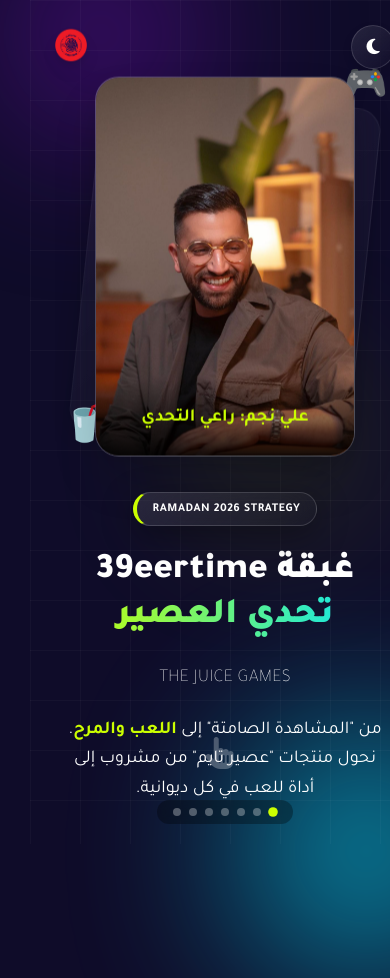
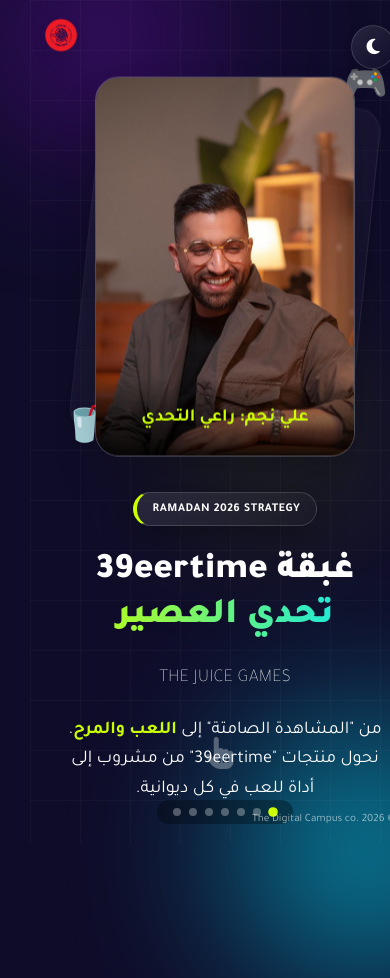
Before and after one commit to wasilonline-h/39eertime, a plain HTML site: page index.html in a window 390 px wide. Shown: the top 978 px of the page. Drawn offline with nearby package versions, Linux system fonts and the light colour scheme.

Commit message:
Update index.html

````diff
--- a/index.html
+++ b/index.html
@@ -10,7 +10,7 @@
 
     <style>
         :root {
-            /* Core Brand Colors (Constant) */
+            /* Core Brand Colors */
             --neon-purple: #6a0dad;
             --neon-blue: #00e5ff;
             --neon-lime: #ccff00;
@@ -18,7 +18,7 @@
             /* Default Dark Theme Variables */
             --bg-color: #0f0c29;
             --text-primary: #ffffff;
-            --text-secondary: rgba(255, 255, 255, 0.7);
+            --text-secondary: rgba(255, 255, 255, 0.8);
             --card-bg: linear-gradient(135deg, rgba(255, 255, 255, 0.1), rgba(255, 255, 255, 0.01));
             --card-border: rgba(255, 255, 255, 0.15);
             --card-shadow: 0 8px 32px 0 rgba(0, 0, 0, 0.37);
@@ -29,17 +29,16 @@
 
         [data-theme="light"] {
             /* Light Theme Variables */
-            --bg-color: #f3f4f6; /* Light Grey */
-            --text-primary: #1f2937; /* Dark Grey/Black */
-            --text-secondary: #4b5563; /* Medium Grey */
-            --card-bg: linear-gradient(135deg, rgba(255, 255, 255, 0.85), rgba(255, 255, 255, 0.4));
+            --bg-color: #f3f4f6;
+            --text-primary: #1f2937;
+            --text-secondary: #4b5563;
+            --card-bg: linear-gradient(135deg, rgba(255, 255, 255, 0.9), rgba(255, 255, 255, 0.5));
             --card-border: rgba(255, 255, 255, 1);
             --card-shadow: 0 8px 32px 0 rgba(31, 38, 135, 0.1);
             --nav-bg: rgba(255, 255, 255, 0.5);
             --nav-dot: rgba(0, 0, 0, 0.2);
-            --nav-dot-active: #6a0dad; /* Purple for contrast in light mode */
+            --nav-dot-active: #6a0dad;
 
-            /* Adjust Neon colors slightly for light background visibility if needed */
             --neon-blue: #00b5cc;
             --neon-lime: #a3cc00;
         }
@@ -56,7 +55,6 @@
             transition: background-color 0.5s ease, color 0.5s ease;
         }
 
-        /* Text Utilities utilizing CSS Variables */
         .text-primary { color: var(--text-primary); }
         .text-secondary { color: var(--text-secondary); }
         .text-brand-lime { color: var(--neon-lime); }
@@ -73,8 +71,6 @@
             animation: moveOrb 20s infinite alternate;
             transition: opacity 0.5s ease;
         }
-
-        /* In light mode, reduce orb opacity slightly so it's not too washed out */
         [data-theme="light"] .bg-orb { opacity: 0.4; }
 
         .orb-1 { top: -10%; left: -10%; width: 50vw; height: 50vw; background: var(--neon-purple); animation-delay: 0s; }
@@ -101,13 +97,15 @@
             pointer-events: none;
             transition: all 0.6s cubic-bezier(0.2, 0.8, 0.2, 1);
             overflow: hidden;
+            z-index: 1; /* Base level */
         }
 
+        /* Force visibility for active slide */
         .slide-container.active {
-            opacity: 1;
-            transform: scale(1) translateY(0);
+            opacity: 1 !important;
+            transform: scale(1) translateY(0) !important;
             pointer-events: all;
-            z-index: 10;
+            z-index: 20; /* Bring to front */
         }
 
         /* Inner Scroll Wrapper */
@@ -121,7 +119,7 @@
             align-items: center;
             justify-content: flex-start;
             padding-top: 2rem;
-            padding-bottom: 4rem;
+            padding-bottom: 5rem;
             -ms-overflow-style: none;
             scrollbar-width: none;
         }
@@ -147,15 +145,9 @@
             transition: background 0.5s ease, border 0.5s ease, box-shadow 0.5s ease;
         }
 
-        /* Typography Gradients */
+        /* Gradients */
         .text-gradient-lime {
             background: linear-gradient(to right, var(--neon-lime), var(--neon-blue));
-            -webkit-background-clip: text;
-            -webkit-text-fill-color: transparent;
-        }
-
-        .text-gradient-purple {
-            background: linear-gradient(to right, #d53369, #daae51);
             -webkit-background-clip: text;
             -webkit-text-fill-color: transparent;
         }
@@ -175,16 +167,16 @@
                 linear-gradient(90deg, rgba(255, 255, 255, 0.03) 1px, transparent 1px);
             background-size: 50px 50px;
             pointer-events: none;
-            z-index: 1;
+            z-index: 2; /* Above orbs, below content */
         }
-        /* In light mode, grid overlay needs to be dark lines */
+
         [data-theme="light"] .grid-overlay {
             background-image:
                 linear-gradient(rgba(0, 0, 0, 0.03) 1px, transparent 1px),
                 linear-gradient(90deg, rgba(0, 0, 0, 0.03) 1px, transparent 1px);
         }
 
-        /* Minimal Navigation Dots */
+        /* Navigation Dots */
         .min-nav {
             position: fixed;
             bottom: 20px;
@@ -232,18 +224,14 @@
             50% { opacity: 1; transform: translateX(-50%) translateX(-10px); }
         }
 
-        /* Theme Toggle Button - Corrected Positioning */
+        /* Theme Toggle Button - Safe Position */
         .theme-toggle-btn {
             position: fixed;
-            /* Top: Add generous safe area */
             top: 25px;
             top: calc(25px + env(safe-area-inset-top));
-
-            /* Right: Move it further away from the edge to prevent cropping */
             right: 25px;
             right: calc(25px + env(safe-area-inset-right));
-
-            z-index: 999; /* Ensure it's on top of everything */
+            z-index: 999;
             width: 44px;
             height: 44px;
             border-radius: 50%;
@@ -259,18 +247,24 @@
             transition: all 0.3s ease;
             box-shadow: 0 4px 10px rgba(0,0,0,0.1);
         }
-        .theme-toggle-btn:hover {
-            transform: scale(1.1);
+
+        /* Copyright - Safe Position */
+        .copyright {
+            position: fixed;
+            bottom: 15px;
+            bottom: calc(15px + env(safe-area-inset-bottom));
+            right: 25px;
+            right: calc(25px + env(safe-area-inset-right));
+            z-index: 99;
+            opacity: 0.6;
+            font-size: 0.7rem;
+            color: var(--text-primary);
+            pointer-events: none;
         }
 
         @media (min-width: 768px) {
-            .theme-toggle-btn {
-                top: 30px;
-                right: 30px;
-                width: 48px;
-                height: 48px;
-                font-size: 1.2rem;
-            }
+            .theme-toggle-btn { top: 30px; right: 30px; }
+            .copyright { font-size: 0.8rem; }
         }
     </style>
 </head>
@@ -287,6 +281,12 @@
         <i class="fas fa-moon" id="themeIcon"></i>
     </button>
 
+    <!-- Copyright -->
+    <div class="copyright font-english">
+        &copy; The Digital Campus co. 2026
+    </div>
+
+    <!-- MAIN CONTAINER -->
     <main class="relative z-10 w-full h-full" id="main-container">
 
         <!-- SLIDE 0: TITLE -->
@@ -310,14 +310,14 @@
 
                         <p class="text-lg md:text-xl text-primary leading-relaxed max-w-lg mx-auto md:mx-0">
                             من "المشاهدة الصامتة" إلى <span class="text-brand-lime font-bold">اللعب والمرح</span>.
-                            <br>نحول منتجات "عصير تايم" من مشروب إلى أداة للعب في كل ديوانية.
+                            <br>نحول منتجات "39eertime" من مشروب إلى أداة للعب في كل ديوانية.
                         </p>
                     </div>
 
                     <div class="w-full md:w-1/2 flex items-center justify-center relative order-1 md:order-2 mt-8 md:mt-0">
                         <div class="absolute w-[280px] h-[350px] md:w-[400px] md:h-[500px] card-frosted transform rotate-6 z-0 border-white/10 opacity-50"></div>
                         <div class="relative w-[260px] h-[380px] md:w-[380px] md:h-[550px] rounded-3xl overflow-hidden shadow-2xl z-10 float-img border border-white/20 group card-frosted p-0">
-                            <!-- Main Ali Najim Image -->
+                            <!-- Main Image -->
                             <img src="ali.png" class="w-full h-full object-cover transition duration-700 group-hover:scale-110" alt="Ali Najim">
                             <div class="absolute bottom-0 w-full bg-gradient-to-t from-black/90 to-transparent p-6 text-center">
                                 <span class="text-[#ccff00] font-bold text-lg md:text-xl">علي نجم: راعي التحدي</span>
@@ -521,7 +521,7 @@
                         <div class="card-frosted bg-[#ccff00]/30 flex items-center justify-center text-4xl animate-pulse delay-75">🟢</div>
                         <div class="card-frosted bg-[#00e5ff]/30 flex items-center justify-center text-4xl animate-pulse delay-150">🔵</div>
                         <div class="card-frosted bg-black/50 flex items-center justify-center text-xl font-bold border border-white/20">
-                            <span class="text-white">39er</span><br><span class="text-white">Vibes</span>
+                            <span class="text-white">39eertime</span><br><span class="text-white">Vibes</span>
                         </div>
                     </div>
                 </div>
@@ -564,17 +564,15 @@
     </main>
 
     <!-- MINIMAL NAV DOTS (Bottom) -->
-    <div class="min-nav" id="dots-container">
-        <!-- Dots injected here -->
-    </div>
+    <div class="min-nav" id="dots-container"></div>
 
     <!-- Swipe Hint -->
     <div class="swipe-hint">
         <i class="fas fa-hand-pointer animate-pulse"></i>
     </div>
 
-    <!-- LOGO WATERMARK - Adjusted for mobile safe area as well -->
-    <div class="fixed top-4 left-4 md:top-8 md:left-8 z-50 opacity-100" style="top: calc(25px + env(safe-area-inset-top)); left: calc(25px + env(safe-area-inset-left));">
+    <!-- LOGO WATERMARK - Fixed for Mobile Safe Area -->
+    <div class="fixed top-4 left-4 md:top-8 md:left-8 z-50 opacity-100" style="top: calc(15px + env(safe-area-inset-top)); left: calc(15px + env(safe-area-inset-left));">
         <img src="logo.png" alt="39er Time Logo" class="h-10 md:h-16 w-auto object-contain drop-shadow-lg">
     </div>
 
@@ -595,7 +593,6 @@
         const themeIcon = document.getElementById('themeIcon');
         const htmlElement = document.documentElement;
 
-        // Check local storage or default to dark
         const savedTheme = localStorage.getItem('theme') || 'dark';
         setTheme(savedTheme);
 
@@ -609,7 +606,6 @@
             htmlElement.setAttribute('data-theme', theme);
             localStorage.setItem('theme', theme);
 
-            // Update Icon
             if (theme === 'dark') {
                 themeIcon.classList.remove('fa-sun');
                 themeIcon.classList.add('fa-moon');
@@ -618,7 +614,6 @@
                 themeIcon.classList.add('fa-sun');
             }
         }
-
 
         // Initialize Dots
         slides.forEach((_, idx) => {
@@ -697,3 +692,4 @@
     </script>
 </body>
 </html>
+```
````
